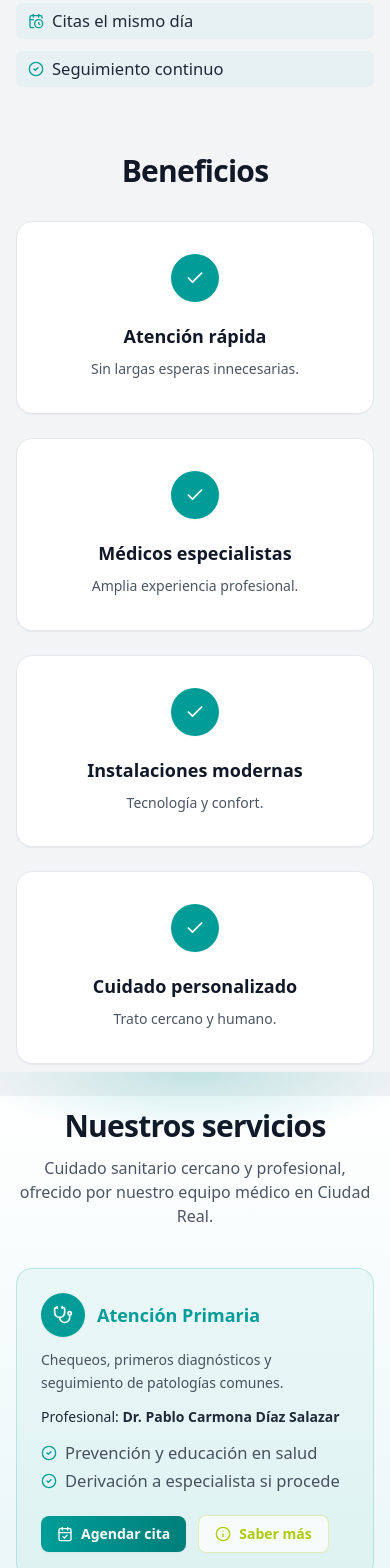
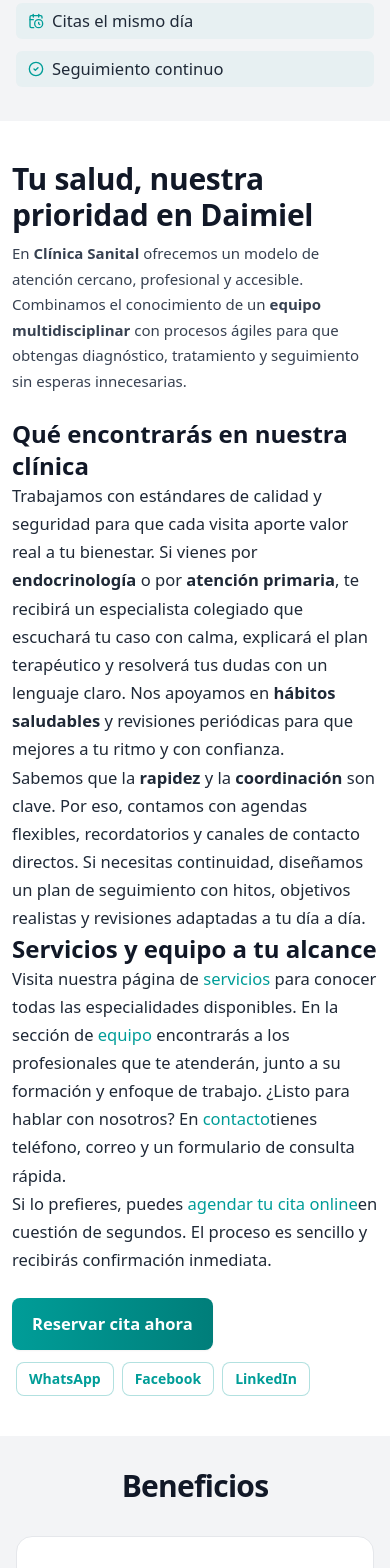
Before and after one commit to Wannda-Abreu/medical-website, a React (Vite) app in the folder medical-website/: page / in a window 390 px wide. Shown: the part 780-2348 px from the top of the page. Built offline with nearby package versions, Linux system fonts and the light colour scheme.

Commit message:
feat: SEO/UX — canonical to sanital.es, WebSite JSON-LD, Intro section with H2/H3 + internal links + share buttons, sitemap generation plugin, robots.txt, Vercel redirects

```diff
--- a/medical-website/index.html
+++ b/medical-website/index.html
@@ -11,14 +11,14 @@
   <meta name="robots" content="index,follow">
   <meta name="theme-color" content="#0ea56b">
 
-  <link rel="canonical" href="https://medical-website-snowy.vercel.app/" />
+  <link rel="canonical" href="https://www.sanital.es/" />
 
   <meta property="og:type" content="website">
   <meta property="og:site_name" content="Clínica Sanital">
   <meta property="og:title" content="Clínica Sanital — Especialistas en Ciudad Real">
   <meta property="og:description"
     content="AtenciÃ³n mÃ©dica integral con especialistas en endocrinologÃ­a y atenciÃ³n primaria. Citas rÃ¡pidas, seguimiento cercano y trato humano en Ciudad Real.">
-  <meta property="og:url" content="https://medical-website-snowy.vercel.app/">
+  <meta property="og:url" content="https://www.sanital.es/">
   <meta property="og:image" content="/og-image.jpg">
   <meta property="og:image:width" content="1200">
   <meta property="og:image:height" content="630">
@@ -61,6 +61,9 @@
   <script type="application/ld+json">
   {"@context":"https://schema.org","@type":"MedicalClinic","name":"Sanital","url":"https://medical-website-snowy.vercel.app/","logo":"https://res.cloudinary.com/dfq9eaz2e/image/upload/v1757204427/Untitled_design_25_zigjlo.png","image":"/og-image.jpg","address":{"@type":"PostalAddress","addressLocality":"Daimiel","addressRegion":"Castilla-La Mancha","addressCountry":"ES"},"areaServed":"Daimiel, Castilla-La Mancha, España","sameAs":["https://booking.slotspot.app/sanital"]}
   </script>
+  <script type="application/ld+json">
+  {"@context":"https://schema.org","@type":"WebSite","url":"https://www.sanital.es/","name":"Clínica Sanital","potentialAction":{"@type":"SearchAction","target":{"@type":"EntryPoint","urlTemplate":"https://www.sanital.es/?q={search_term_string}"},"query-input":"required name=search_term_string"}}
+  </script>
 </head>
 
 <body>
--- a/medical-website/src/App.jsx
+++ b/medical-website/src/App.jsx
@@ -7,6 +7,7 @@ import Testimonial from "./components/sections/Testimonial";
 import Contact from "./components/sections/Contact";
 import Footer from "./components/layout/Footer";
 import Benefits from "./components/sections/Benefits";
+import Intro from "./components/sections/Intro";
 import StickyCTA from "./components/layout/StickyCTA";
 import SplashScreen from "./components/layout/SplashScreen";
 import SkipLink from "./components/layout/SkipLink";
@@ -50,6 +51,7 @@ function App() {
       <Navbar />
       <main id="main" className="relative pb-24 sm:pb-28">
         <Hero />
+        <Intro />
         <Benefits />
         <Services />
         <Team />
--- /dev/null
+++ b/medical-website/src/components/common/ShareButtons.jsx
@@ -0,0 +1,45 @@
+import { useMemo } from "react";
+
+export default function ShareButtons({
+  url,
+  text = "Descubre Clínica Sanital",
+  className = "",
+}) {
+  const shareUrl = useMemo(() => encodeURIComponent(url || window.location.href), [url]);
+  const shareText = useMemo(() => encodeURIComponent(text), [text]);
+
+  const links = [
+    {
+      label: "WhatsApp",
+      href: `https://wa.me/?text=${shareText}%20${shareUrl}`,
+      aria: "Compartir por WhatsApp",
+    },
+    {
+      label: "Facebook",
+      href: `https://www.facebook.com/sharer/sharer.php?u=${shareUrl}`,
+      aria: "Compartir en Facebook",
+    },
+    {
+      label: "LinkedIn",
+      href: `https://www.linkedin.com/sharing/share-offsite/?url=${shareUrl}`,
+      aria: "Compartir en LinkedIn",
+    },
+  ];
+
+  return (
+    <div className={["flex flex-wrap items-center gap-2", className].join(" ")}>
+      {links.map((l) => (
+        <a
+          key={l.label}
+          href={l.href}
+          target="_blank"
+          rel="noopener noreferrer"
+          aria-label={l.aria}
+          className="inline-flex items-center rounded-lg border border-primary/30 bg-white px-3 py-1.5 text-sm font-semibold text-primary transition hover:bg-primary/10 focus-visible:outline-none focus-visible:ring-2 focus-visible:ring-primary"
+        >
+          {l.label}
+        </a>
+      ))}
+    </div>
+  );
+}
--- /dev/null
+++ b/medical-website/src/components/sections/Intro.jsx
@@ -0,0 +1,59 @@
+import ShareButtons from "../common/ShareButtons";
+
+export default function Intro() {
+  return (
+    <section id="intro" className="relative bg-white py-10 md:py-14">
+      <div className="container mx-auto px-3 md:px-4 max-w-5xl">
+        <header className="mb-6">
+          <h2 className="text-3xl md:text-4xl font-bold text-gray-900">
+            Tu salud, nuestra prioridad en Daimiel
+          </h2>
+          <p className="mt-2 text-[15px] text-gray-700">
+            En <strong>Clínica Sanital</strong> ofrecemos un modelo de atención cercano, profesional y accesible.
+            Combinamos el conocimiento de un <strong>equipo multidisciplinar</strong> con procesos ágiles para que obtengas diagnóstico, tratamiento y
+            seguimiento sin esperas innecesarias.
+          </p>
+        </header>
+
+        <div className="prose prose-zinc max-w-none prose-p:leading-7">
+          <h3 className="text-2xl font-semibold text-gray-900">Qué encontrarás en nuestra clínica</h3>
+          <p>
+            Trabajamos con estándares de calidad y seguridad para que cada visita aporte valor real a tu bienestar.
+            Si vienes por <strong>endocrinología</strong> o por <strong>atención primaria</strong>, te recibirá un especialista colegiado que escuchará tu caso con calma,
+            explicará el plan terapéutico y resolverá tus dudas con un lenguaje claro. Nos apoyamos en <strong>hábitos saludables</strong> y revisiones
+            periódicas para que mejores a tu ritmo y con confianza.
+          </p>
+          <p>
+            Sabemos que la <strong>rapidez</strong> y la <strong>coordinación</strong> son clave. Por eso, contamos con agendas flexibles, recordatorios y canales de contacto directos.
+            Si necesitas continuidad, diseñamos un plan de seguimiento con hitos, objetivos realistas y revisiones adaptadas a tu día a día.
+          </p>
+
+          <h3 className="text-2xl font-semibold text-gray-900">Servicios y equipo a tu alcance</h3>
+          <p>
+            Visita nuestra página de <a className="text-primary hover:underline" href="/#servicios">servicios</a> para conocer todas las
+            especialidades disponibles. En la sección de <a className="text-primary hover:underline" href="/#equipo">equipo</a> encontrarás a los profesionales que te atenderán,
+            junto a su formación y enfoque de trabajo. ¿Listo para hablar con nosotros? En <a className="text-primary hover:underline" href="/#contacto">contacto</a>
+            tienes teléfono, correo y un formulario de consulta rápida.
+          </p>
+          <p>
+            Si lo prefieres, puedes <a className="text-primary hover:underline" href="https://booking.slotspot.app/sanital" target="_blank" rel="noopener noreferrer">agendar tu cita online</a>
+            en cuestión de segundos. El proceso es sencillo y recibirás confirmación inmediata.
+          </p>
+
+          <div className="mt-6 flex flex-wrap items-center gap-3">
+            <a
+              href="https://booking.slotspot.app/sanital"
+              target="_blank"
+              rel="noopener noreferrer"
+              className="inline-flex items-center justify-center gap-2 rounded-lg bg-gradient-to-r from-[#009D98] to-[#007E7A] px-5 py-3 text-white font-semibold shadow-sm transition hover:from-[#007E7A] hover:to-[#006B68] focus-visible:outline-none focus-visible:ring-2 focus-visible:ring-[#009D98]"
+              aria-label="Agendar cita en Sanital"
+            >
+              Reservar cita ahora
+            </a>
+            <ShareButtons className="ml-1" text="Clínica Sanital · Especialistas en Ciudad Real" />
+          </div>
+        </div>
+      </div>
+    </section>
+  );
+}
--- a/medical-website/vite.config.js
+++ b/medical-website/vite.config.js
@@ -1,10 +1,44 @@
 import { defineConfig } from 'vite'
 import react from '@vitejs/plugin-react'
+import fs from 'fs'
+import path from 'path'
 
 const target = process.env.VITE_API_PROXY_TARGET;
 
+const sitemapPlugin = () => ({
+  name: 'sitemap-generator',
+  closeBundle() {
+    try {
+      const dist = path.resolve(process.cwd(), 'dist')
+      if (!fs.existsSync(dist)) fs.mkdirSync(dist, { recursive: true })
+      const hostname = 'https://www.sanital.es'
+      const urls = ['/', '/servicios', '/equipo', '/contacto']
+      const now = new Date().toISOString()
+      const body = urls
+        .map(
+          (u) => `  <url>\n    <loc>${hostname}${u}</loc>\n    <lastmod>${now}</lastmod>\n    <changefreq>weekly</changefreq>\n    <priority>${u === '/' ? '1.0' : '0.7'}</priority>\n  </url>`
+        )
+        .join('\n')
+      const xml = `<?xml version="1.0" encoding="UTF-8"?>\n<urlset xmlns="http://www.sitemaps.org/schemas/sitemap/0.9">\n${body}\n</urlset>\n`
+      fs.writeFileSync(path.join(dist, 'sitemap.xml'), xml)
+      // also ensure robots.txt references sitemap when building without public/
+      const robotsPath = path.join(process.cwd(), 'public', 'robots.txt')
+      if (!fs.existsSync(robotsPath)) {
+        fs.writeFileSync(
+          path.join(dist, 'robots.txt'),
+          `User-agent: *\nAllow: /\nSitemap: ${hostname}/sitemap.xml\n`
+        )
+      }
+      // eslint-disable-next-line no-console
+      console.log('[sitemap] generated sitemap.xml')
+    } catch (e) {
+      console.warn('[sitemap] skipped:', e?.message)
+    }
+  },
+})
+
 export default defineConfig({
-  plugins: [react()],
+  plugins: [react(), sitemapPlugin()],
   base: './',
   server: {
     proxy: target
```
Also changed, not shown: medical-website/public/robots.txt (added), 1 other file (tests, documents, lock files or other folders).
